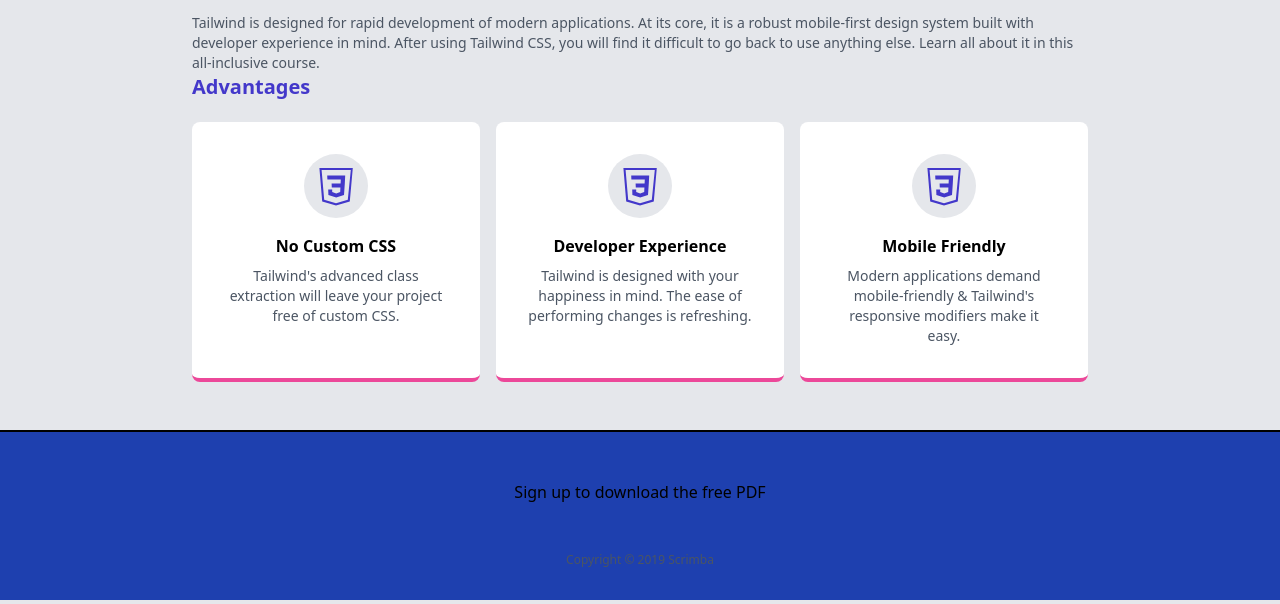
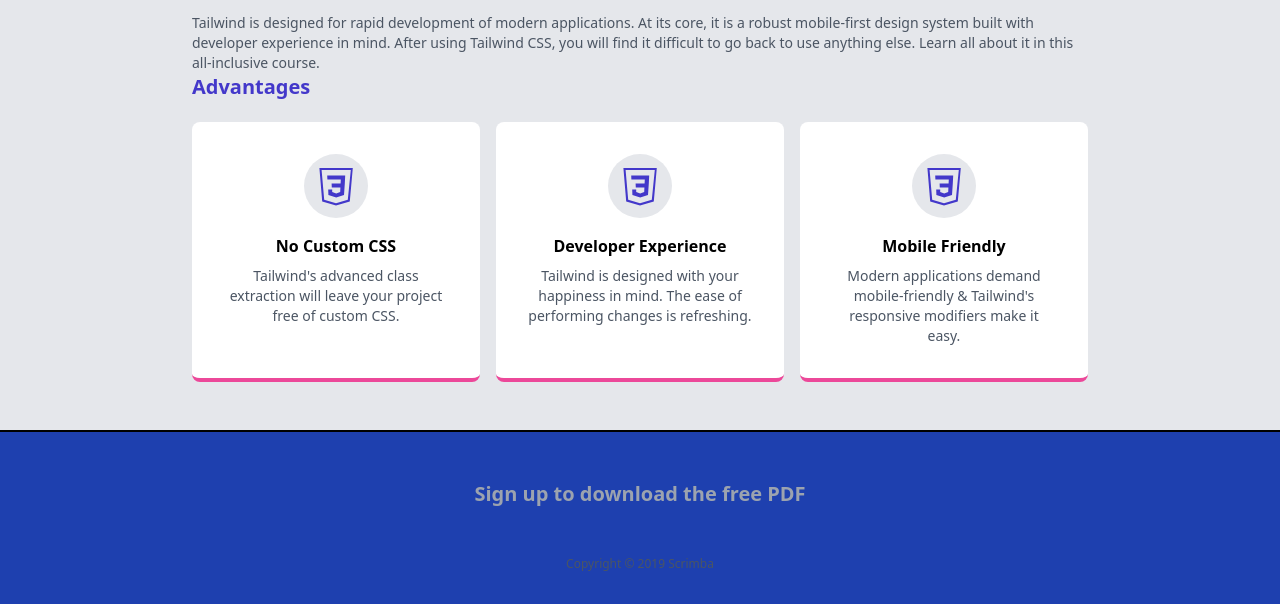
Before and after one commit to mehrnaz98/Tailwind-CSS-Landing-Page, a website: page index.html in a window 1280 px wide. Shown: the part 276-880 px from the top of the page. Drawn offline with nearby package versions, Linux system fonts and the light colour scheme.

Commit message:
Add styles for sign up section

```diff
--- a/index.html
+++ b/index.html
@@ -165,7 +165,9 @@
       <div
         class="bg-blue-800 py-12 mt-12 w-full flex flex-col items-center border-t-2 border-black"
       >
-        <h2>Sign up to download the free PDF</h2>
+        <h2 class="font-bold text-xl text-gray-400">
+          Sign up to download the free PDF
+        </h2>
       </div>
     </main>
 
```
